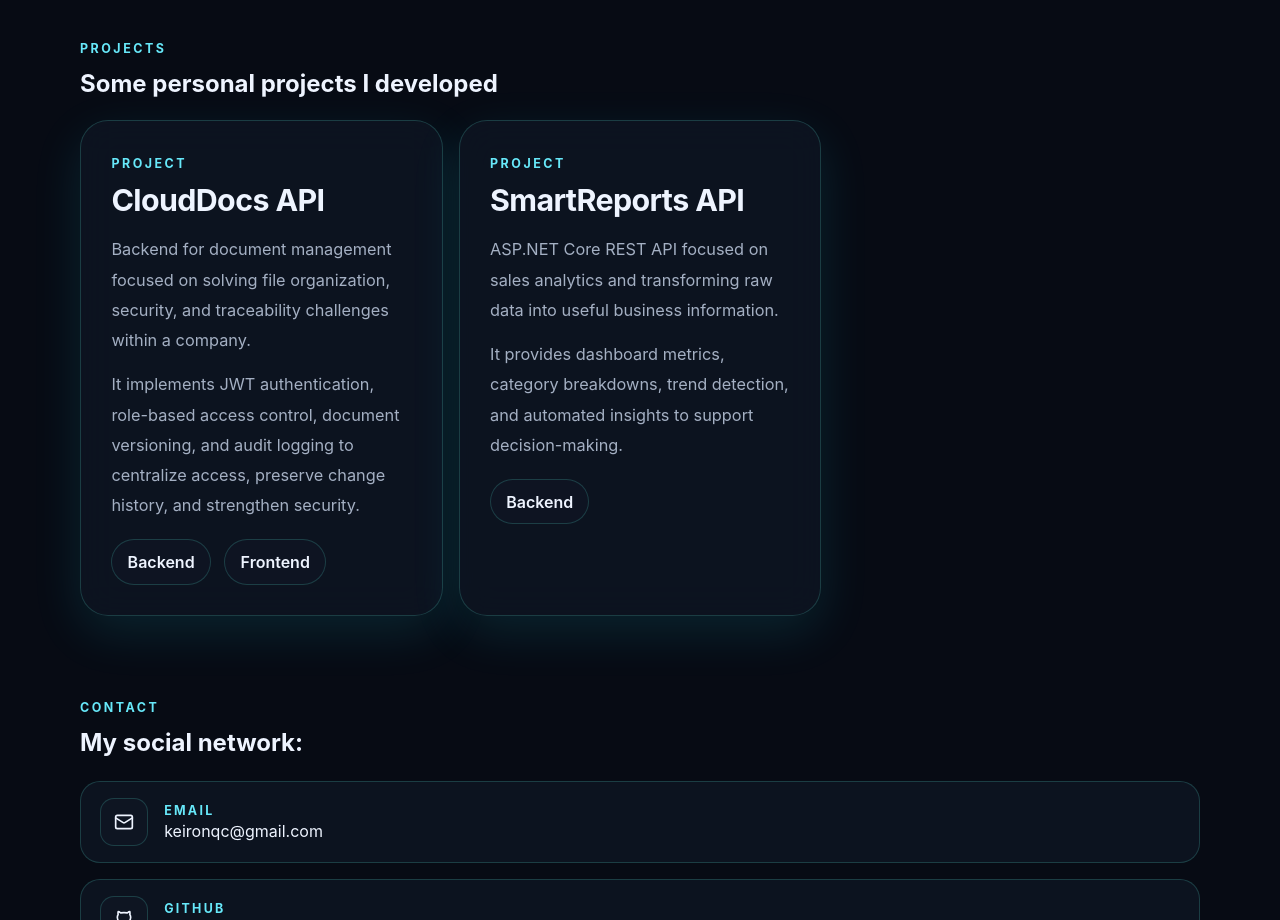
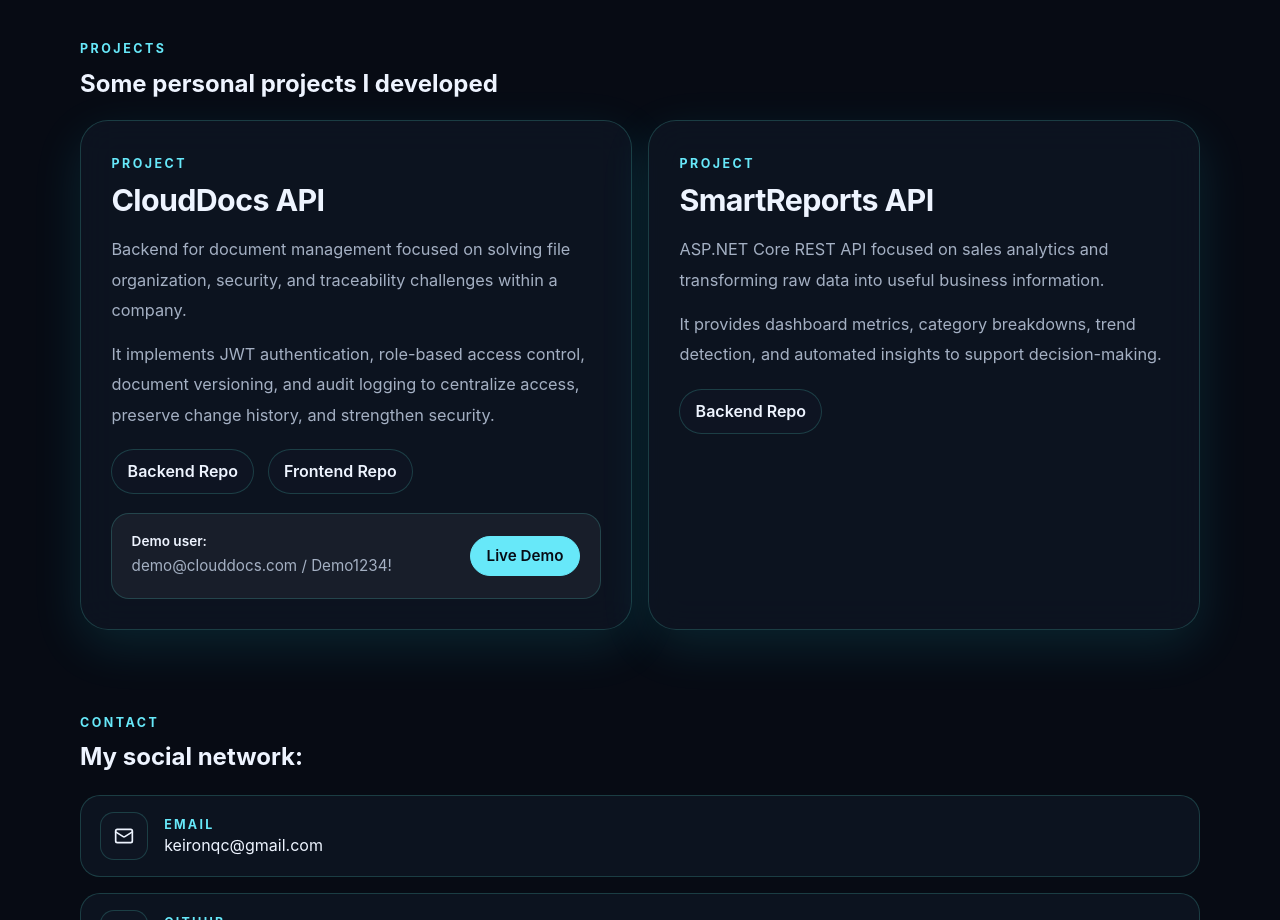
Before and after one commit to KeironClaudel/keiron-portfolio, a React (Vite) app: page / in a window 1280 px wide. Shown: the part 1500-2420 px from the top of the page. Built offline with nearby package versions, Linux system fonts and the light colour scheme.

Commit message:
feat: add CloudDocs live demo link and demo credentials

```diff
--- a/src/App.jsx
+++ b/src/App.jsx
@@ -75,7 +75,10 @@ export default function App() {
         description: t.projectCloudDocs,
         backendUrl: "https://github.com/KeironClaudel/CloudDocs",
         frontendUrl: "https://github.com/KeironClaudel/clouddocs-frontend",
-        liveUrl: "#",
+        liveUrl: "https://clouddocs-frontend.vercel.app/login",
+        demoCredentials: {
+          user: "demo@clouddocs.com / Demo1234!",
+        },
       },
       {
         title: "SmartReports API",
--- a/src/i18n.js
+++ b/src/i18n.js
@@ -60,6 +60,12 @@ export const translations = {
     downloadCv: "Descargar CV",
     cvSpanish: "CV en Español",
     cvEnglish: "CV en Inglés",
+    projectLabel: "Proyecto",
+    projectBackend: "Repo Backend",
+    projectFrontend: "Repo Frontend",
+    projectDemo: "Demo",
+    demoAdmin: "Admin:",
+    demoUser: "Usuario demo:",
   },
 
   en: {
@@ -124,5 +130,11 @@ export const translations = {
     downloadCv: "Download resume",
     cvSpanish: "Resume (Spanish)",
     cvEnglish: "Resume (English)",
+    projectLabel: "Project",
+    projectBackend: "Backend Repo",
+    projectFrontend: "Frontend Repo",
+    projectDemo: "Live Demo",
+    demoAdmin: "Admin:",
+    demoUser: "Demo user:",
   },
 };
--- a/src/pages/Projects.jsx
+++ b/src/pages/Projects.jsx
@@ -35,6 +35,27 @@ export default function Projects({ projects, t }) {
                 </a>
               )}
             </div>
+
+            {project.demoCredentials &&
+              project.liveUrl &&
+              project.liveUrl !== "#" && (
+                <div className="project-demo-box">
+                  <div className="project-demo-credentials">
+                    <span className="demo-label">{t.demoUser}</span>
+                    <span className="demo-value">
+                      {project.demoCredentials.user}
+                    </span>
+                  </div>
+                  <a
+                    href={project.liveUrl}
+                    target="_blank"
+                    rel="noreferrer"
+                    className="project-demo-button"
+                  >
+                    {t.projectDemo}
+                  </a>
+                </div>
+              )}
           </article>
         ))}
       </div>
--- a/src/styles.css
+++ b/src/styles.css
@@ -263,7 +263,7 @@ button {
 }
 
 .projects-grid {
-  grid-template-columns: repeat(3, minmax(0, 1fr));
+  grid-template-columns: repeat(2, minmax(0, 1fr));
 }
 
 .project-stack {
@@ -291,8 +291,9 @@ button {
 
 .project-links {
   display: flex;
+  align-items: center;
   gap: 0.85rem;
-  flex-wrap: wrap;
+  flex-wrap: nowrap;
   margin-top: 1.2rem;
 }
 
@@ -307,6 +308,7 @@ button {
   padding: 0.72rem 0.95rem;
   border-radius: 999px;
   font-weight: 600;
+  white-space: nowrap;
   transition:
     transform 0.2s ease,
     border-color 0.2s ease,
@@ -314,6 +316,88 @@ button {
     box-shadow 0.2s ease,
     background 0.2s ease;
 }
+
+.project-demo-box {
+  margin-top: 1rem;
+  padding: 1rem 1.1rem;
+  border: 1px solid var(--border);
+  border-radius: 18px;
+  background: var(--bg-soft);
+}
+
+.project-demo-box {
+  margin-top: 1.2rem;
+  padding: 1.2rem;
+  border: 1px solid var(--border);
+  border-radius: 18px;
+  background: var(--bg-soft);
+
+  display: flex;
+  align-items: center;
+  justify-content: space-between;
+  gap: 1rem;
+  flex-wrap: wrap;
+}
+
+/* BOTÓN DEMO */
+.project-demo-button {
+  display: inline-flex;
+  align-items: center;
+  justify-content: center;
+  align-self: center;
+
+  text-decoration: none;
+  font-weight: 600;
+  font-size: 0.95rem;
+
+  padding: 0.6rem 1rem;
+  border-radius: 999px;
+
+  color: var(--bg);
+  background: var(--accent);
+  border: 1px solid var(--accent);
+
+  transition: all 0.2s ease;
+  white-space: nowrap;
+}
+
+.project-demo-button:hover {
+  transform: translateY(-2px);
+  background: transparent;
+  color: var(--accent);
+  box-shadow: 0 0 18px rgba(0, 255, 200, 0.35);
+}
+
+/* CREDENCIALES */
+.project-demo-credentials {
+  display: flex;
+  flex-direction: column;
+  gap: 0.3rem;
+  flex: 1;
+  min-width: 220px;
+}
+
+.demo-label {
+  font-size: 0.85rem;
+  font-weight: 600;
+  color: var(--text);
+}
+
+.demo-value {
+  font-size: 0.95rem;
+  color: var(--muted);
+  line-height: 1.6;
+  word-break: break-word;
+}
+
+.project-demo-box p:last-child {
+  margin-bottom: 0;
+}
+
+.project-demo-box strong {
+  color: var(--text);
+}
+
 
 .project-links a:hover {
   transform: translateY(-2px);
@@ -960,3 +1044,13 @@ div {
   grid-template-columns: repeat(auto-fit, minmax(220px, 1fr));
   gap: 1rem 2rem;
 }
+
+@media (max-width: 768px) {
+  .projects-grid {
+    grid-template-columns: 1fr;
+  }
+
+  .project-links {
+    flex-wrap: wrap;
+  }
+}
```
